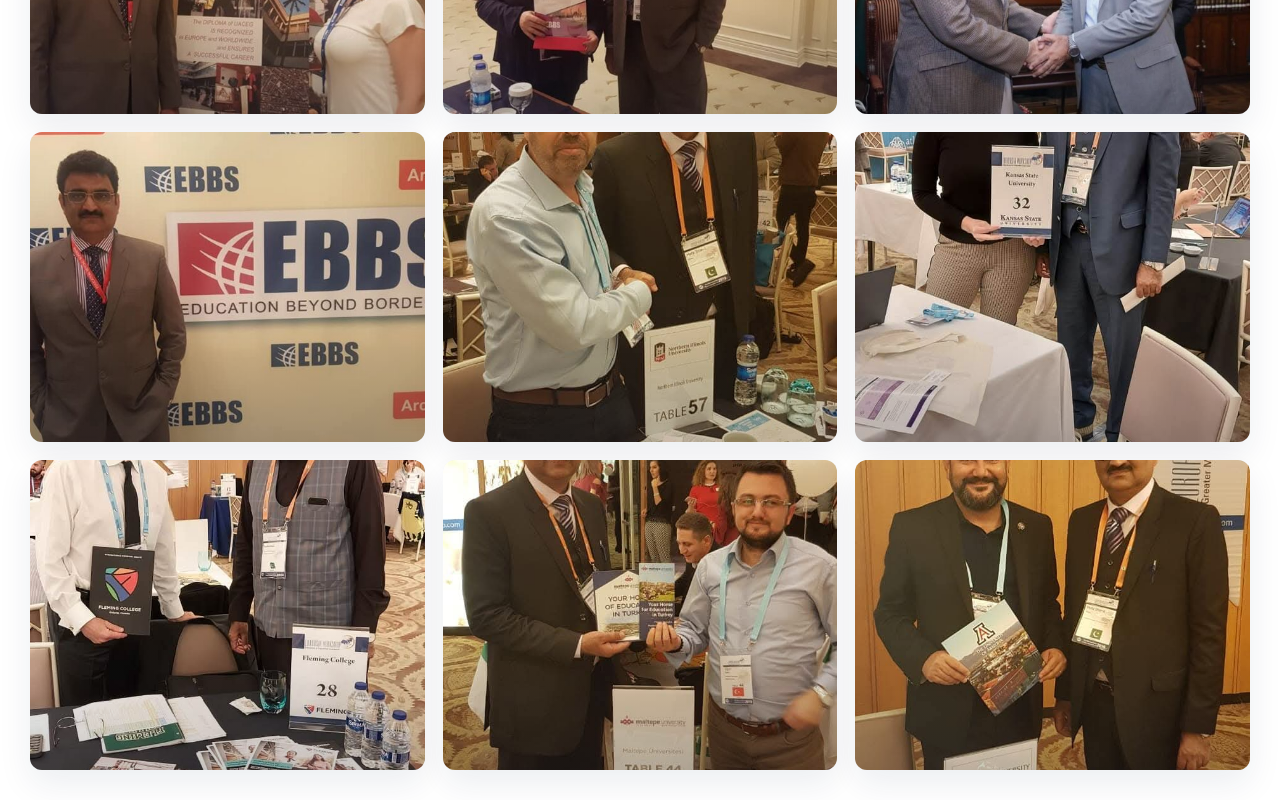
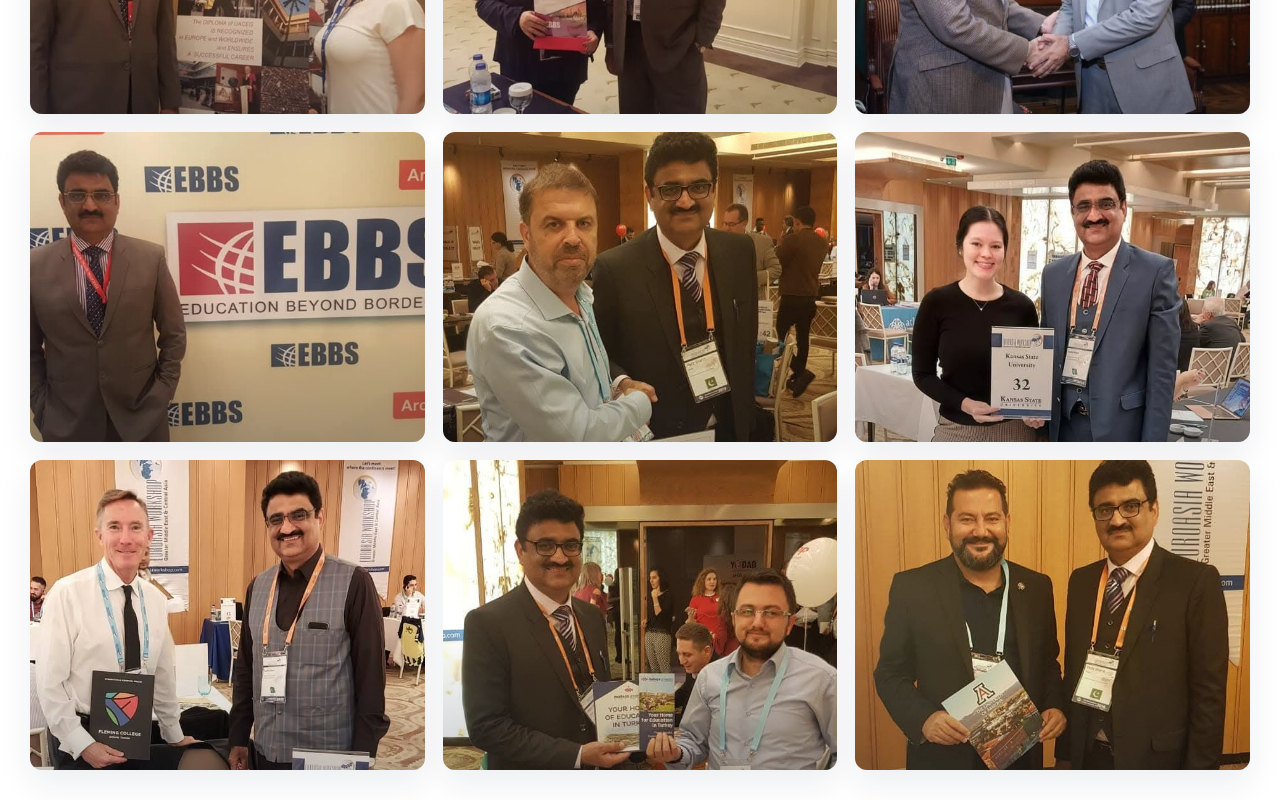
Before and after one commit to officialstarkdev/Life-Consultants, a React (Vite) app: page /gallery in a window 1280 px wide. Shown: the part 1040-1840 px from the top of the page. Built offline with nearby package versions, Linux system fonts and the light colour scheme.

Commit message:
Fixed Gallery

```diff
--- a/src/data/media.ts
+++ b/src/data/media.ts
@@ -1,4 +1,9 @@
-export const galleryImages = [
+export interface GalleryItem {
+  src: string;
+  objectPosition?: string;
+}
+
+export const galleryImages: (string | GalleryItem)[] = [
   '/images/gallery/008_WhatsApp-Image-2025-02-04-at-4.50.30-PM-768x511.jpeg',
   '/images/gallery/009_WhatsApp-Image-2025-02-04-at-5.07.04-PM-1-768x576.jpeg',
   '/images/gallery/010_WhatsApp-Image-2025-02-04-at-5.07.04-PM-768x432.jpeg',
@@ -7,11 +12,11 @@
   '/images/gallery/013_WhatsApp-Image-2025-02-04-at-5.07.08-PM-768x512.jpeg',
   '/images/gallery/014_WhatsApp-Image-2025-02-04-at-5.07.06-PM-768x432.jpeg',
   '/images/gallery/015_WhatsApp-Image-2025-02-04-at-5.07.07-PM-2.jpeg',
-  '/images/gallery/016_WhatsApp-Image-2025-02-04-at-5.07.08-PM-1.jpeg',
+  { src: '/images/gallery/016_WhatsApp-Image-2025-02-04-at-5.07.08-PM-1.jpeg', objectPosition: 'center 18%' },
   '/images/gallery/017_WhatsApp-Image-2025-02-04-at-5.07.07-PM.jpeg',
   '/images/gallery/018_WhatsApp-Image-2025-02-04-at-5.07.07-PM-1.jpeg',
-  '/images/gallery/019_WhatsApp-Image-2025-02-04-at-5.07.06-PM-1.jpeg',
-] as const;
+  { src: '/images/gallery/019_WhatsApp-Image-2025-02-04-at-5.07.06-PM-1.jpeg', objectPosition: 'center 38%' },
+];
 
 export const successStoryImages = [
   '/images/success_stories/032_ChatGPT-Image-May-14-2026-02_58_28-PM-819x1024.png',
--- a/src/pages/Gallery.tsx
+++ b/src/pages/Gallery.tsx
@@ -13,18 +13,28 @@
       <PageHero eyebrow="Gallery" title="Explore our company" body="Company, education-event and institutional-engagement photographs stored locally in the project." />
       <section className="section-pad">
         <div className="container-site gallery-grid">
-          {galleryImages.map((image, i) => (
-            <MotionReveal key={image} delay={(i % 4) * 0.035}>
+          {galleryImages.map((image, i) => {
+            const src = typeof image === 'string' ? image : image.src;
+            const objectPosition = typeof image === 'object' ? image.objectPosition : undefined;
+            return (
+              <MotionReveal key={src} delay={(i % 4) * 0.035}>
                 <motion.figure
                   className="gallery-card"
                   whileHover={reduce ? undefined : { y: -5 }}
                   transition={{ type: 'spring', stiffness: 260, damping: 24 }}
                 >
-                <img src={image} alt={`Life Consultants gallery photo ${i + 1}`} loading="lazy" decoding="async" />
+                  <img
+                    src={src}
+                    alt={`Life Consultants gallery photo ${i + 1}`}
+                    loading="lazy"
+                    decoding="async"
+                    style={objectPosition ? { objectPosition } : undefined}
+                  />
                   <div className="gallery-card__overlay" />
                 </motion.figure>
               </MotionReveal>
-          ))}
+            );
+          })}
         </div>
       </section>
     </>
--- a/src/styles/index.css
+++ b/src/styles/index.css
@@ -183,7 +183,7 @@
 .gallery-grid { display:grid; grid-template-columns:repeat(12,minmax(0,1fr)); gap:18px; }
 .gallery-grid > * { grid-column:span 4; }
 .gallery-card { position:relative; margin:0; height:310px; overflow:hidden; border-radius:12px; background:#edf3fb; box-shadow:0 14px 34px rgba(11,34,72,.08); }
-.gallery-card img { width:100%; height:100%; object-fit:cover; transition:transform .65s cubic-bezier(.2,.8,.2,1); }
+.gallery-card img { width:100%; height:100%; object-fit:cover; object-position:center 28%; transition:transform .65s cubic-bezier(.2,.8,.2,1); }
 .gallery-card:hover img { transform:scale(1.06); }
 .gallery-card__overlay { position:absolute; inset:0; background:linear-gradient(180deg,transparent 55%,rgba(3,15,36,.28)); opacity:.75; transition:opacity .3s ease; pointer-events:none; }
 .gallery-card:hover .gallery-card__overlay { opacity:.35; }
```
Lines whose indentation alone changed are shown as unchanged.
